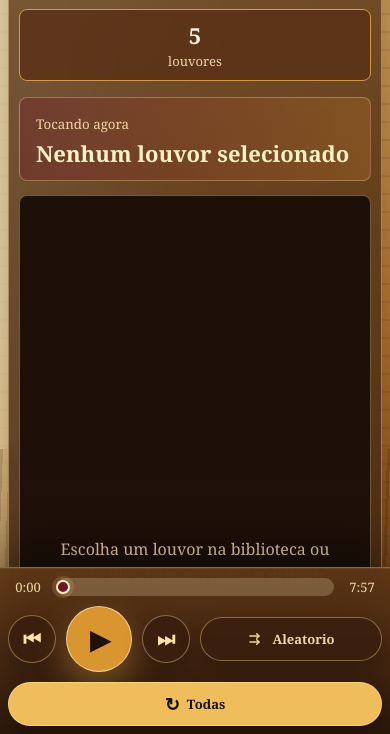
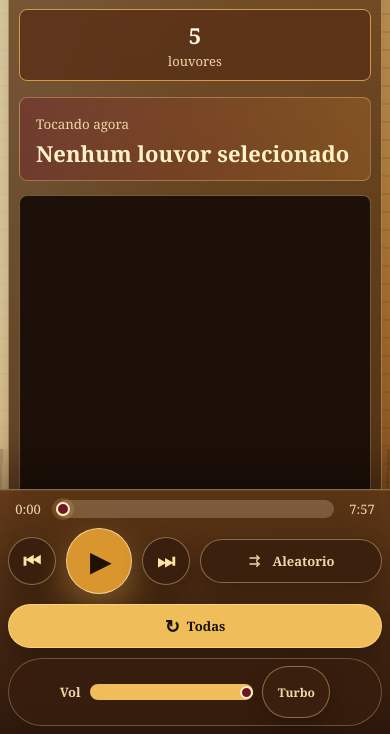
Before and after one commit to Jpdezoito/sitedelouvor, a plain HTML site: page index.html in a window 390 px wide. Shown: the part 108-842 px from the top of the page. Drawn offline with Linux system fonts and the light colour scheme.

Commit message:
Atualiza index.html, script.js e styles.css

```diff
--- a/index.html
+++ b/index.html
@@ -74,6 +74,14 @@
         <span class="control-icon">↻</span>
         <span class="control-label">Todas</span>
       </button>
+
+      <div class="volume-control" aria-label="Controle de volume">
+        <span class="volume-icon">Vol</span>
+        <input type="range" id="volumeSlider" class="volume-slider" min="0" max="100" value="100" step="1" aria-label="Volume" />
+        <button type="button" id="turboBtn" class="control-btn turbo-btn" onclick="toggleTurboGain()" aria-pressed="false" aria-label="Turbo gain desligado" title="Turbo Gain">
+          Turbo
+        </button>
+      </div>
     </div>
   </footer>
 
--- a/script.js
+++ b/script.js
@@ -42,7 +42,12 @@ let loadedIndex = null;
 let shuffle = false;
 let repeatMode = "all";
 let autoNextTimer = null;
+let turboGain = false;
+let audioContext = null;
+let audioSource = null;
+let gainNode = null;
 const audioPlayer = new Audio();
+audioPlayer.crossOrigin = "anonymous";
 
 const iframeBox = document.getElementById("iframeBox");
 const currentTitle = document.getElementById("currentTitle");
@@ -54,6 +59,8 @@ const totalMusics = document.getElementById("totalMusics");
 const progressBar = document.getElementById("progressBar");
 const currentTimeLabel = document.getElementById("currentTime");
 const durationTimeLabel = document.getElementById("durationTime");
+const volumeSlider = document.getElementById("volumeSlider");
+const turboBtn = document.getElementById("turboBtn");
 
 function renderLibrary() {
   musicList.innerHTML = "";
@@ -80,6 +87,10 @@ function playTrack() {
   const music = musics[currentIndex];
   clearAutoNextTimer();
   loadIframe(music);
+
+  if (turboGain) {
+    setupAudioBoost();
+  }
 
   if (audioPlayer.src !== music.audioSrc) {
     audioPlayer.src = music.audioSrc;
@@ -181,6 +192,56 @@ function seekTrack() {
     clearAutoNextTimer();
     startAutoNextTimer(duration);
   }
+}
+
+function setupAudioBoost() {
+  if (gainNode) {
+    if (audioContext && audioContext.state === "suspended") {
+      audioContext.resume();
+    }
+    return;
+  }
+
+  try {
+    audioContext = audioContext || new (window.AudioContext || window.webkitAudioContext)();
+    audioSource = audioSource || audioContext.createMediaElementSource(audioPlayer);
+    gainNode = audioContext.createGain();
+    audioSource.connect(gainNode);
+    gainNode.connect(audioContext.destination);
+    if (audioContext.state === "suspended") {
+      audioContext.resume();
+    }
+    updateVolume();
+  } catch (error) {
+    gainNode = null;
+    audioPlayer.volume = Number(volumeSlider.value) / 100;
+  }
+}
+
+function updateVolume() {
+  const volume = Number(volumeSlider.value) / 100;
+  const gain = turboGain ? 2.2 : 1;
+
+  volumeSlider.style.setProperty("--volume", `${volume * 100}%`);
+  audioPlayer.volume = volume;
+
+  if (gainNode) {
+    gainNode.gain.value = gain;
+  }
+}
+
+function toggleTurboGain() {
+  setupAudioBoost();
+  turboGain = !turboGain;
+  updateVolume();
+  updateTurboButton();
+}
+
+function updateTurboButton() {
+  turboBtn.classList.toggle("active", turboGain);
+  turboBtn.setAttribute("aria-pressed", String(turboGain));
+  turboBtn.setAttribute("aria-label", turboGain ? "Turbo gain ligado" : "Turbo gain desligado");
+  turboBtn.title = turboGain ? "Turbo Gain: Ligado" : "Turbo Gain: Desligado";
 }
 
 function togglePlay() {
@@ -338,10 +399,13 @@ function toggleRepeat() {
 totalMusics.textContent = musics.length;
 repeatBtn.classList.add("active");
 updateShuffleButton();
+updateVolume();
+updateTurboButton();
 audioPlayer.addEventListener("ended", nextTrack);
 audioPlayer.addEventListener("timeupdate", updateProgress);
 audioPlayer.addEventListener("loadedmetadata", updateProgress);
 progressBar.addEventListener("input", seekTrack);
+volumeSlider.addEventListener("input", updateVolume);
 durationTimeLabel.textContent = formatTime(musics[currentIndex].duration);
 updateProgress();
 renderLibrary();
--- a/styles.css
+++ b/styles.css
@@ -261,6 +261,70 @@ iframe {
   justify-content: center;
   align-items: center;
   gap: 12px;
+  flex-wrap: wrap;
+}
+
+.volume-control {
+  min-height: 44px;
+  display: inline-flex;
+  align-items: center;
+  gap: 9px;
+  padding: 7px 10px;
+  border: 1px solid rgba(255, 221, 148, 0.28);
+  border-radius: 999px;
+  background: rgba(58, 31, 14, 0.72);
+}
+
+.volume-icon {
+  color: var(--muted);
+  font-size: 13px;
+  font-weight: 700;
+  line-height: 1;
+}
+
+.volume-slider {
+  width: 118px;
+  height: 16px;
+  min-height: 16px;
+  padding: 0;
+  cursor: pointer;
+  appearance: none;
+  border: none;
+  border-radius: 999px;
+  background:
+    linear-gradient(90deg, var(--accent) var(--volume, 100%), rgba(255, 239, 198, 0.22) var(--volume, 100%));
+}
+
+.volume-slider::-webkit-slider-thumb {
+  width: 13px;
+  height: 13px;
+  appearance: none;
+  border-radius: 999px;
+  border: 2px solid #fff2c6;
+  background: var(--wine);
+}
+
+.volume-slider::-moz-range-thumb {
+  width: 13px;
+  height: 13px;
+  border-radius: 999px;
+  border: 2px solid #fff2c6;
+  background: var(--wine);
+}
+
+.turbo-btn {
+  width: auto;
+  min-width: 68px;
+  height: 34px;
+  min-height: 34px;
+  padding: 0 12px;
+  font-size: 12px;
+  letter-spacing: 0;
+  color: var(--muted);
+}
+
+.turbo-btn.active {
+  color: #211006;
 }
 
 button {
@@ -485,4 +549,13 @@ button:hover {
   .mode-btn {
     flex: 1 1 140px;
   }
+
+  .volume-control {
+    flex: 1 1 100%;
+    justify-content: center;
+  }
+
+  .volume-slider {
+    width: min(180px, 42vw);
+  }
 }
```
